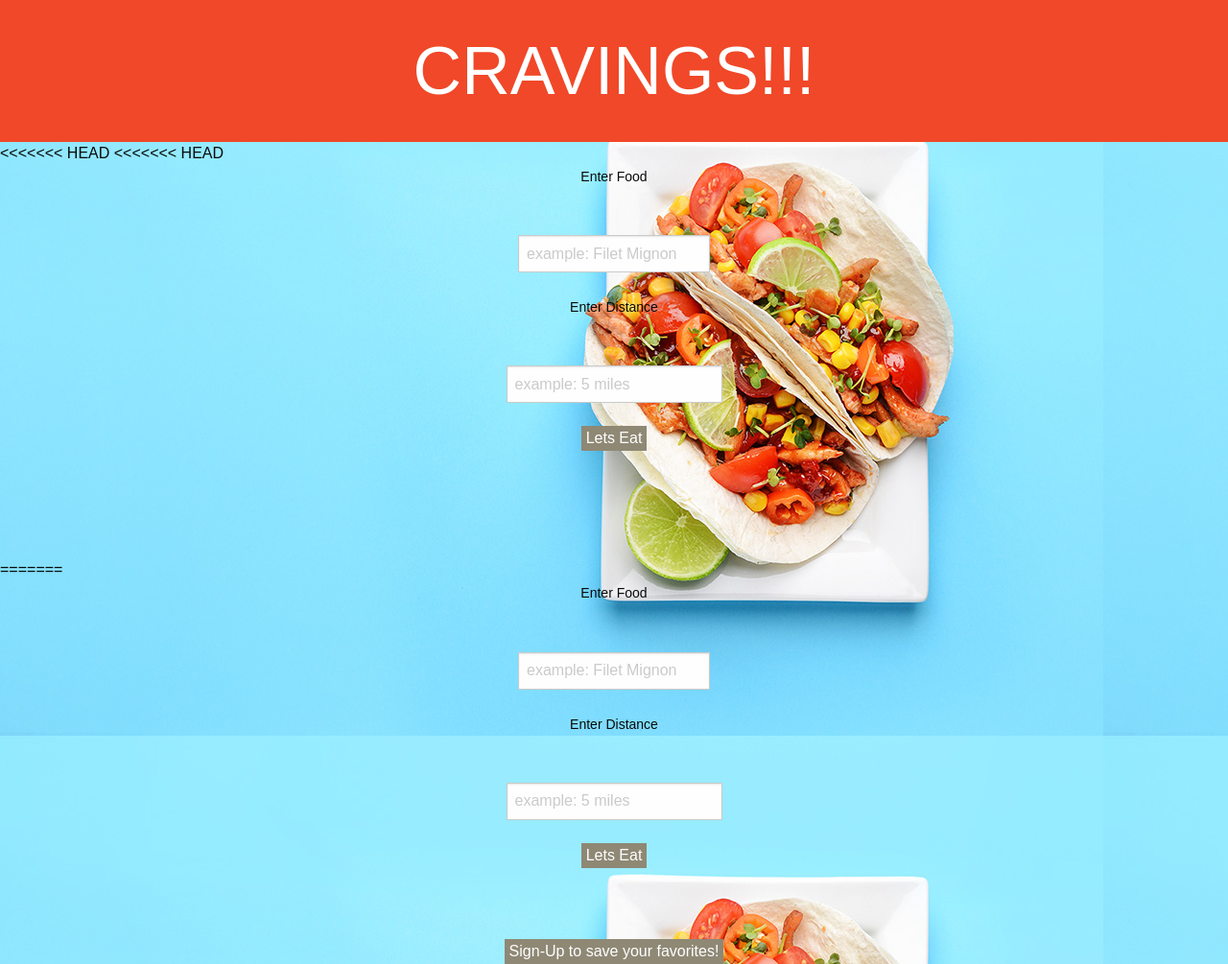
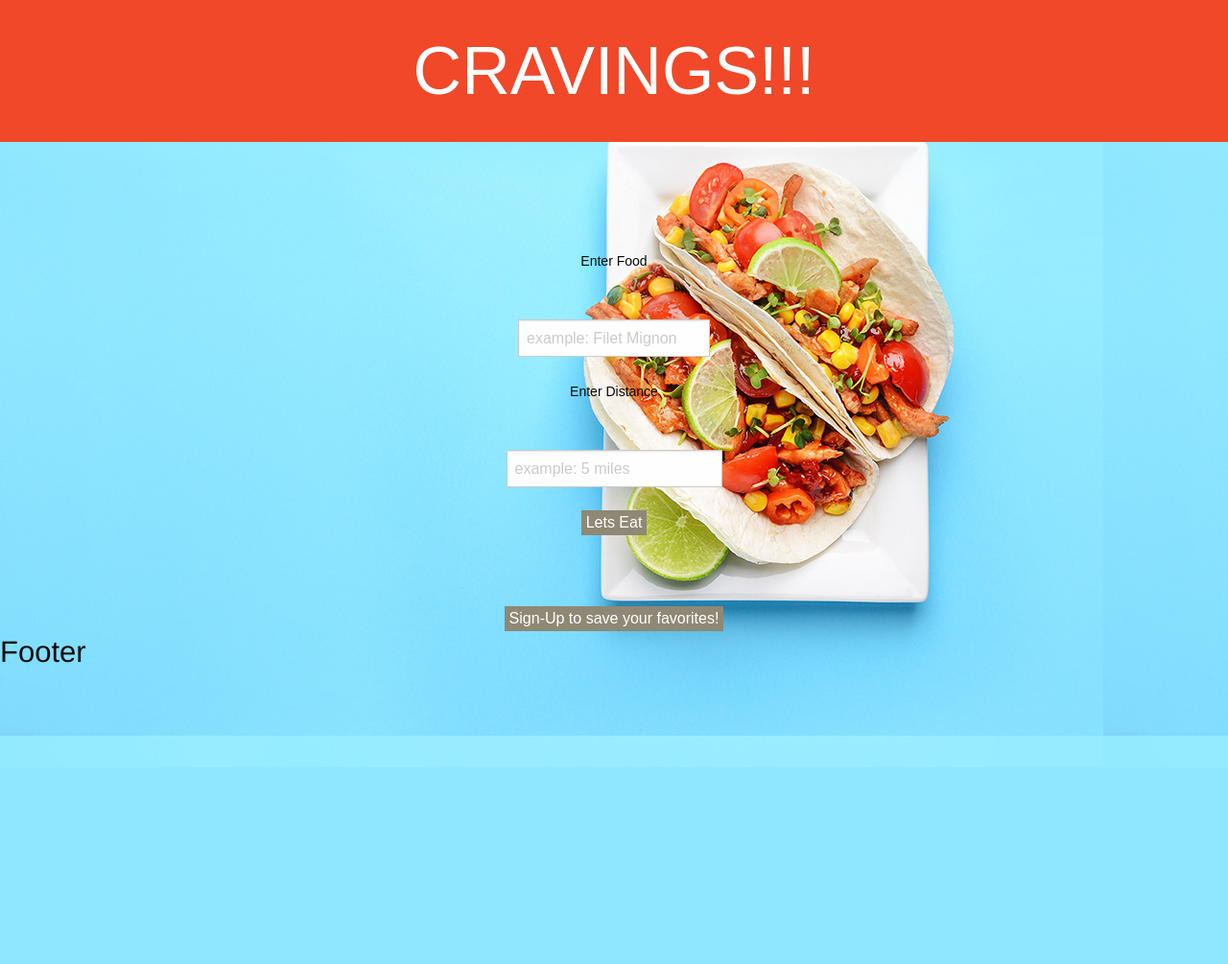
Before and after one commit to tuhituhi18/Project-2, a Node server app: page / in a window 1280 px wide. Shown: the whole page at 96% size. After the commit the page ends 767 px from the top, so only its background shows below. Run offline with Node 20, Linux system fonts and the light colour scheme; data that the repository does not hold is empty; some libraries are stand-ins or nearby versions; some web fonts are replaced.

Commit message:
working out some bugs from import of stable

```diff
--- a/views/index.handlebars
+++ b/views/index.handlebars
@@ -1,32 +1,7 @@
 <h1 class="animate__animated animate__backInDown" style="text-align: center;">CRAVINGS!!!</h1>
 
-<<<<<<< HEAD
-<<<<<<< HEAD
-<div class="menu align-center" class="container" style="text-align: center;">
-    <form>
-        <!--Search Bar title-->
-        <label for="mname">Enter Food</label>
-        <br>
-        <br>
-        <!--Search Bar-->
-        <input type="text" id="userMenuInput" name="mname" placeholder="example: Filet Mignon">
-        <br>
-        <br>
-        <label for="mname">Enter Distance</label>
-        <br>
-        <br>
-        <!--Search Bar-->
-        <input type="text" id="userMileInput" name="mname" placeholder="example: 5 miles">
 
-        <br>
-        <br>
 
-        <!--Search Btn-->
-        <button id="searchFoodBtn" type="button" class="btn btn-primary">Lets Eat</button>
-        <br>
-    </form>
-
-</div>
 <div id="resList" class="container" style="text-align: center; display: flex">
 
     <ul id="listbox-groups">
@@ -50,11 +25,8 @@
 <script async defer
     src="https://maps.googleapis.com/maps/api/js?key=AIzaSyBWoP6f-9psxjG3WLdFuIGUvc9Xrjh6itA&callback=initMap">
     </script>
-=======
+
+
+
+
 {{> cravings/menu-input}}
-{{!--
-{{> cravings/cravings-search}} --}}
->>>>>>> 0cf2ef44328cce07d79dec97cc3e176c83cc03b7
-=======
-{{> cravings/menu-input}}
->>>>>>> 4a1c87370743e348fb7f9fed6fad4fa4de93f616
--- a/views/partials/cravings/cravings-search.handlebars
+++ /dev/null
@@ -1,67 +0,0 @@
-<div class="holy-grail-grid">
-  <div class="holy-grail-header">
-    <nav class="top-bar topbar-responsive">
-      <div class="top-bar-title">
-        <span data-responsive-toggle="topbar-responsive" data-hide-for="medium">
-          <button class="menu-icon" type="button" data-toggle></button>
-        </span>
-        <a class="topbar-responsive-logo" href="#"><strong>{{{name}}}</strong></a>
-      </div>
-      <div id="topbar-responsive" class="topbar-responsive-links">
-        <div class="top-bar-right">
-          <ul class="menu simple vertical medium-horizontal">
-            <li><a href="#">Home</a></li>
-            <li><a href="#">My Favorites</a></li>
-            <li>{{{member-name}}}</li>
-          </ul>
-        </div>
-      </div>
-    </nav>
-  </div>
-
-  <div id="resList" class="holy-grail-left">
-    <h3>Nav</h3>
-    <ul id="listbox-groups">
-
-    </ul>
-<<<<<<< HEAD
-
-    <ul id="resMenu" class="container" style="text-align: center;"></ul>
-=======
-
-    <ul id="resMenu" class="container" style="text-align: center;"></ul>
-  </div>
-
-
-
-  <div class="holy-grail-middle">
-    <h3>Content</h3>
-    <div id="map" style="height:200px; width: 200px></div>
->>>>>>> 4a1c87370743e348fb7f9fed6fad4fa4de93f616
-  </div>
-
-  <h3>{{wht was searched for }}</h3>
-  <ul>
-    {{#each menuItem}}
-    <li>
-      <p>Restaurant: {{foodApp}}</p>
-      <p>Food: {{foodName}}</p>
-      <button>See Menu: {{}}</button>
-      <button>Save to Favorites: {{}}</button>
-    </li>
-    {{/each}}
-
-
-    <div class="holy-grail-middle">
-      <h3>Content</h3>
-      <div id="map" style="height:500px; width: 500px"></div>
-    </div>
-
-<<<<<<< HEAD
-    <div class="holy-grail-footer">
-      <h3>Footer</h3>
-    </div>
-
-=======
->>>>>>> 4a1c87370743e348fb7f9fed6fad4fa4de93f616
-</div>
--- a/views/partials/cravings/menu-input.handlebars
+++ b/views/partials/cravings/menu-input.handlebars
@@ -52,12 +52,8 @@
       </div>
     </nav>
   </div>
-<<<<<<< HEAD
-  <div class="holy-grail-left">
-=======
 
   <div id="resList" class="holy-grail-left">
->>>>>>> 4a1c87370743e348fb7f9fed6fad4fa4de93f616
     <h3>Nav</h3>
     <ul id="listbox-groups">
 
@@ -66,30 +62,18 @@
     <ul id="resMenu" class="container" style="text-align: center;"></ul>
   </div>
 
-  {{!-- <h3>{{wht was searched for }}</h3>
-    <ul>
-      {{#each menuItem}}
-        <li>
-          <p>Restaurant: {{foodApp}}</p>
-          <p>Food: {{foodName}}</p>
-          <button>See Menu: {{}}</button>
-          <button>Save to Favorites: {{}}</button>
-        </li>
-        {{/each}} --}}
+
 
 
   <div class="holy-grail-middle">
-<<<<<<< HEAD
 
     <div id="map" style="height:400px; width: 400px; align:center"></div>
   </div>
 
   <div class="holy-grail-footer">
     <h3>Footer</h3>
-=======
     <h3>Content</h3>
     <div id="map" style="height:400px; width: 400px"></div>
->>>>>>> 4a1c87370743e348fb7f9fed6fad4fa4de93f616
   </div>
 </class>
 
@@ -97,7 +81,6 @@
   <h3>Footer</h3>
 </div>
 
-<<<<<<< HEAD
 
 <script>
 
@@ -105,6 +88,4 @@
 
 
 </script>
-=======
 </div>
->>>>>>> 4a1c87370743e348fb7f9fed6fad4fa4de93f616
```
Also changed, not shown: public/js/maps.js (deleted, +0 -56 lines).
